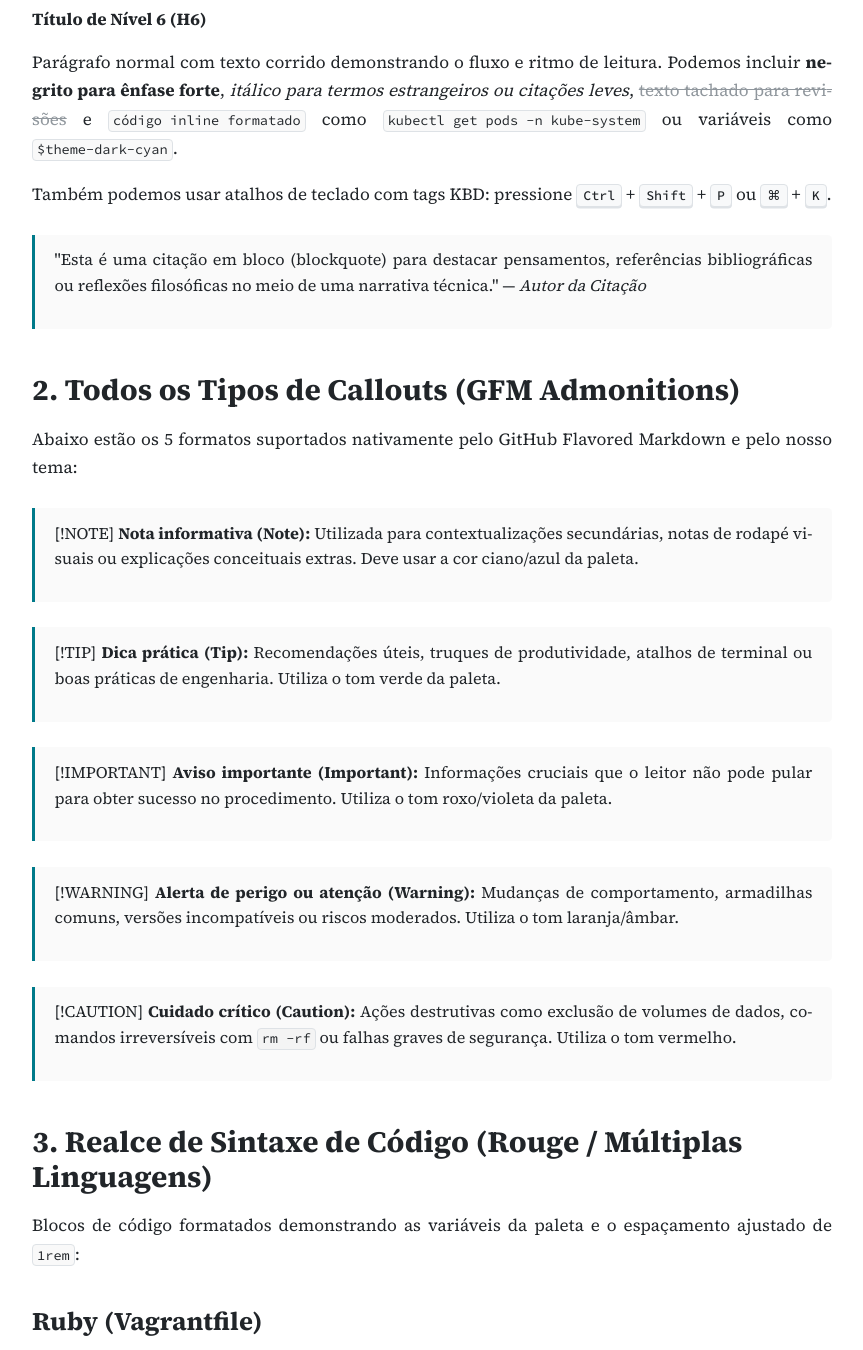
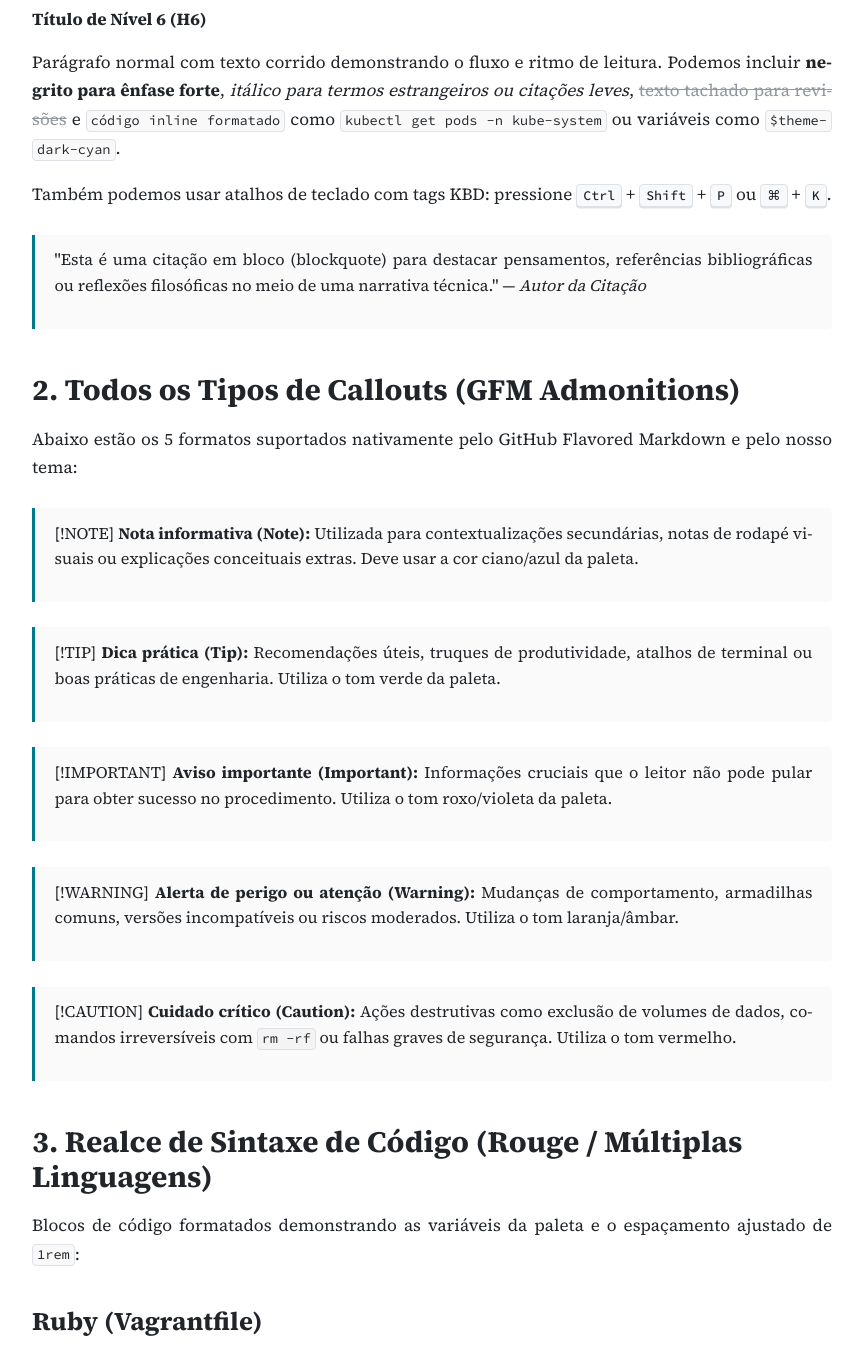
Before and after one commit to vndmtrx/vndmtrx.github.io, a Jekyll site: the page built from _posts/2024/03/2024-03-22-showcase.md, in a window 1280 px wide. Shown: the part 2261-3611 px from the top of the page, without its empty margins (208-1071 px from the left). Built offline with Jekyll 4.4.1, drawn with Linux system fonts in a browser that asks for light colours; nearby versions of some CDN libraries.

Commit message:
style(css): melhora quebra de linha de código inline e formatação de blocos pre

```diff
--- a/_sass/base/_typography.scss
+++ b/_sass/base/_typography.scss
@@ -97,3 +97,12 @@ html { font-size: 95%; } /* Mobile: ~15px */
   border: 1px solid rgba(128, 128, 128, 0.35);
   box-shadow: 0 1px 2px rgba(0, 0, 0, 0.1);
 }
+
+/* Quebra fluida de código inline para não romper a justificação de texto */
+:not(pre) > code {
+  display: inline;
+  word-break: break-word;
+  overflow-wrap: anywhere;
+  -webkit-box-decoration-break: clone;
+  box-decoration-break: clone;
+}
--- a/_sass/layout/_post.scss
+++ b/_sass/layout/_post.scss
@@ -146,11 +146,16 @@ article table th { font-weight: 600; }
 /* 3. Blocos de Código e KBD */
 article code, article pre { font-weight: 400; font-size: 0.8rem; tab-size: 4; -moz-tab-size: 4; }
 article code {
+  display: inline;
   padding: 0.1em 0.3em;
   background-color: rgba(128, 128, 128, 0.05);
   border: 1px solid var(--pico-muted-border-color);
   border-radius: 4px;
   color: inherit;
+  word-break: break-word;
+  overflow-wrap: anywhere;
+  -webkit-box-decoration-break: clone;
+  box-decoration-break: clone;
 }
 article div.highlight,
 article figure.highlight,
@@ -166,7 +171,13 @@ article div.highlight pre, article figure.highlight pre {
   background-color: transparent; border: none; box-shadow: none; margin: 0; padding: 12px 16px; font-size: 0.8rem; line-height: 1.5;
 }
 article pre code {
-  padding: 0; background-color: transparent; border: none;
+  display: block;
+  padding: 0;
+  background-color: transparent;
+  border: none;
+  word-break: normal;
+  overflow-wrap: normal;
+  white-space: pre;
 }
 html[data-theme="dark"] article div.highlight,
 html[data-theme="dark"] article figure.highlight,
```
